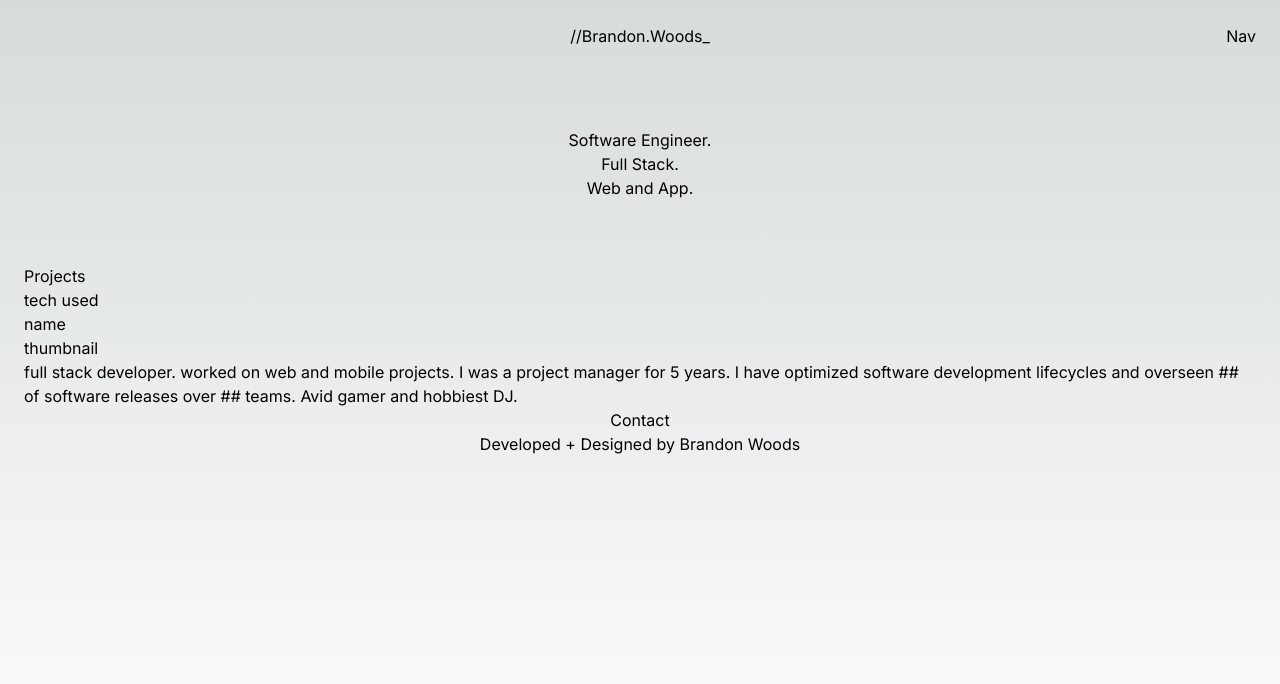
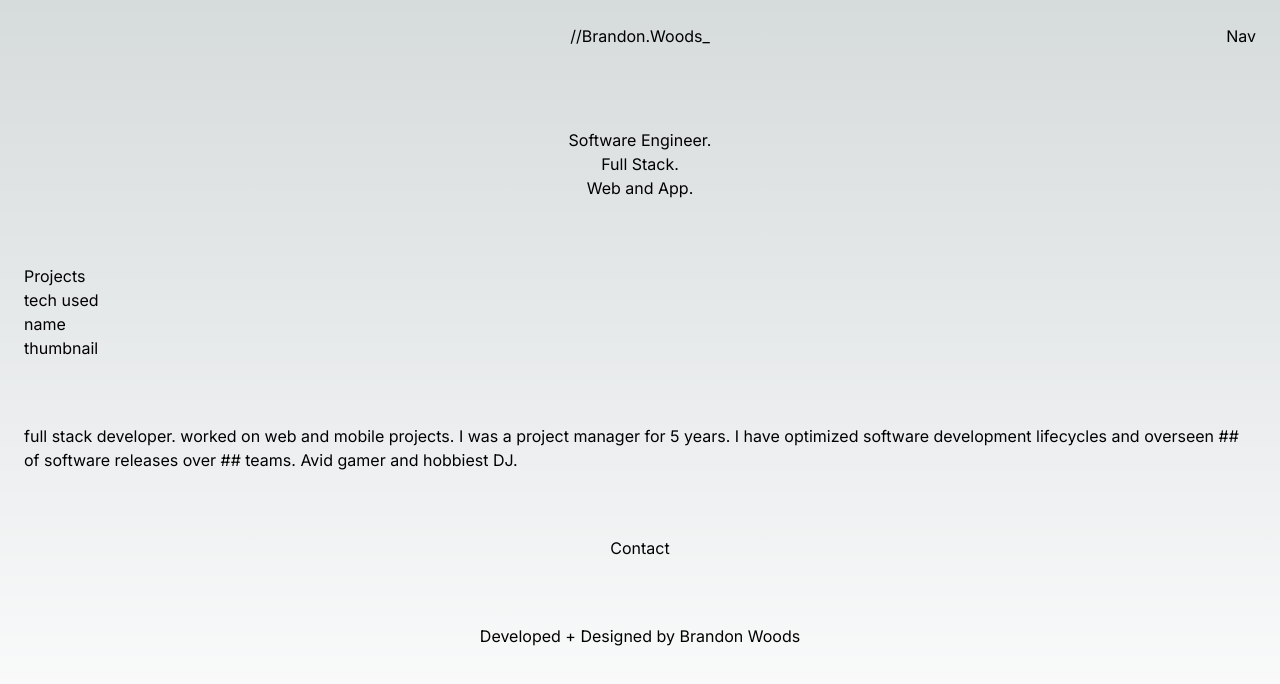
Before and after one commit to brawoods/Portfolio, a Next.js app: page / in a window 1280 px wide. Shown: the top 684 px of the page. Built offline with nearby package versions, Linux system fonts and the light colour scheme.

Commit message:
add container spacing

```diff
--- a/src/app/page.tsx
+++ b/src/app/page.tsx
@@ -22,19 +22,19 @@ export default function Home() {
       </div>
       {/* body */}
       <div>
-        <div id="overview-container" className="my-16">
+        <div id="overview" className="my-16">
           <Overview />
         </div>
-        <div id="projects">
+        <div id="projects" className="my-16">
           <div>
             <p>Projects</p>
             <Projects />
           </div>
         </div>
-        <div id="about">
+        <div id="about" className="my-16">
           <About />
         </div>
-        <div id="contact" className="flex justify-center">
+        <div id="contact" className="flex justify-center my-16">
           <div>
             <Contact />
           </div>
```
